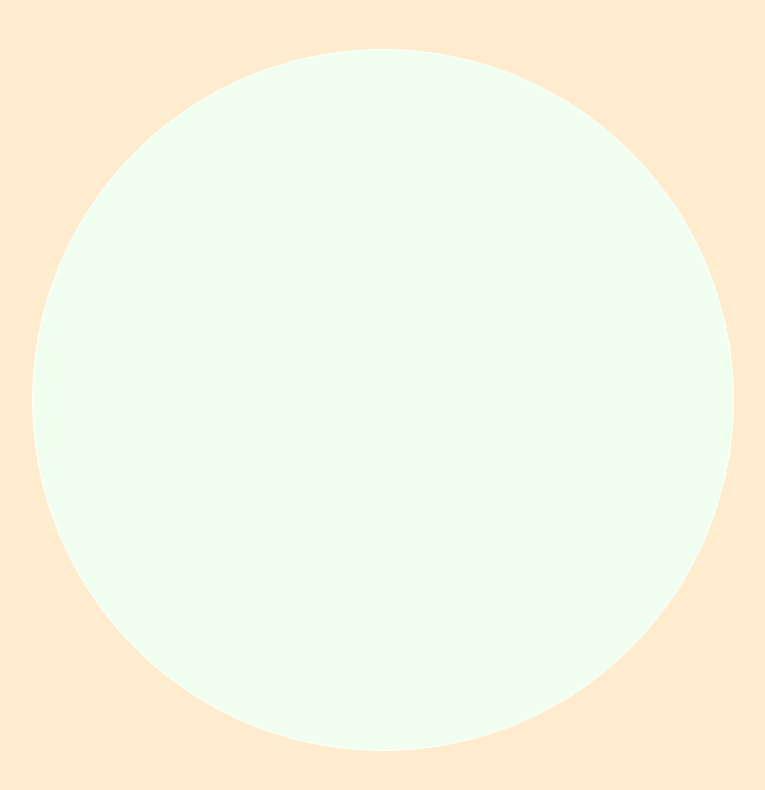
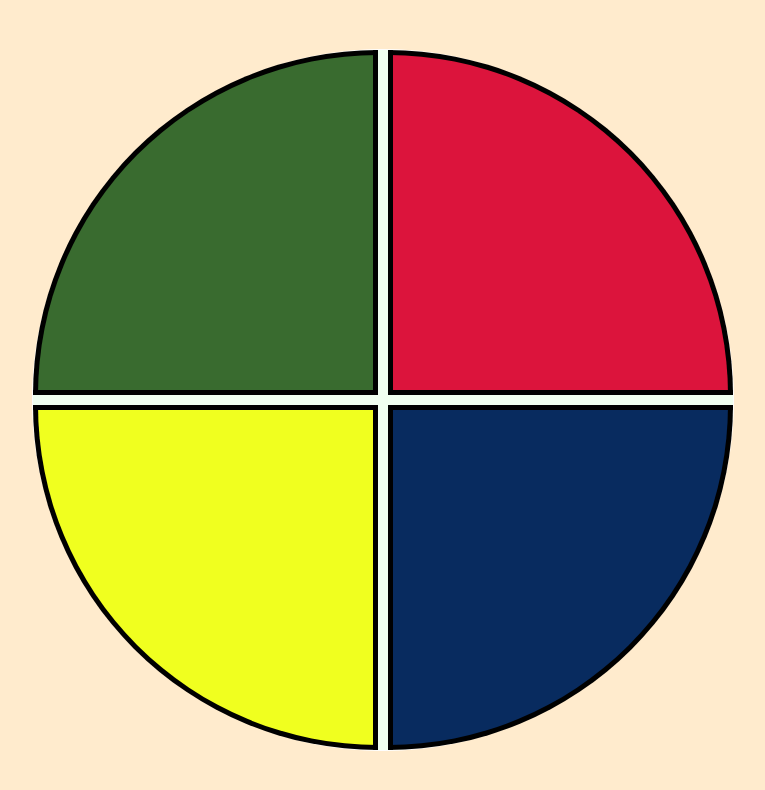
Before and after one commit to rafaelspereira1/denesis-memory-game-dio, a plain HTML site: page index.html in a window 1280 px wide. Shown: the whole page, without its empty margins (257-1022 px from the left). Drawn offline with Linux system fonts and the light colour scheme.

Commit message:
Add initial css rules #3

```diff
--- a/styles.css
+++ b/styles.css
@@ -21,5 +21,34 @@ body {
     border-radius:100%;
     width:700px;
     height:700px;
+}
+
+.blue {
+    grid-area:blue;
+    background-color:rgb(8, 43, 95);
+    border-bottom-right-radius: 100%;
+    border:5px solid black;
+
 
 }
+
+.red {
+    grid-area:red;
+    background-color:crimson;
+    border-top-right-radius: 100%;
+    border:5px solid black;
+}
+
+.yellow {
+    grid-area:yellow;
+    background-color: rgb(240, 255, 31);
+    border-bottom-left-radius: 100%;
+    border: 5px solid black;
+}
+
+.green {
+    grid-area:green;
+    background-color:rgb(57, 107, 47);
+    border-top-left-radius: 100%;
+    border:5px solid black;
+}
```
